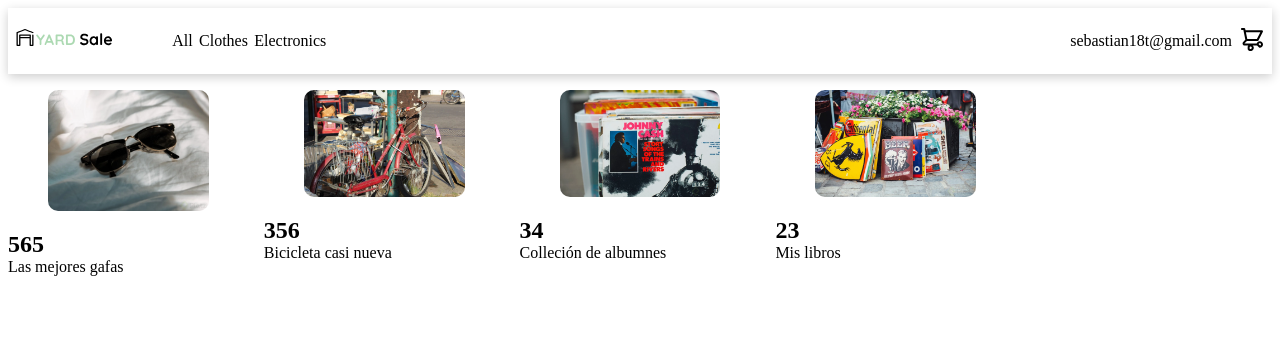
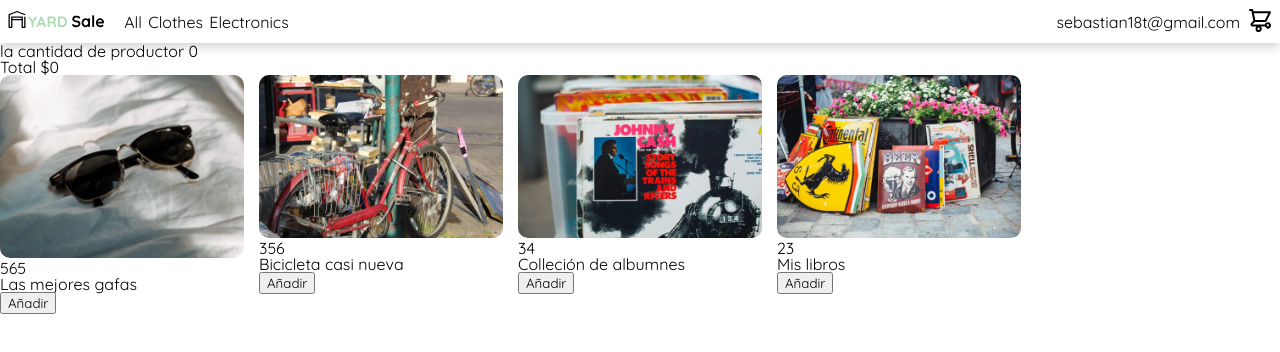
Before and after one commit to stamayo1/my_store, an Angular app: page / in a window 1280 px wide. Shown: the top 352 px of the page. Built offline with nearby package versions, Linux system fonts and the light colour scheme.

Commit message:
implementacion nav-bar, y servcios
Nav-bar barra de navegacion con su funcionalidad basica y desplazamiento de iza a der. Servcios, modularizar e independizar la logica del negicio para añadir productos al carrito

```diff
--- a/src/app/components/img/img.component.ts
+++ b/src/app/components/img/img.component.ts
@@ -38,7 +38,6 @@
 
   imgLoaded() {
     // Si la operación es exitosa y deseo notificar al padre hago
-    console.log("loaded child");
     this.loaded.emit(this.img);
   }
 }
--- a/src/app/components/nav/nav.component.html
+++ b/src/app/components/nav/nav.component.html
@@ -1,6 +1,6 @@
 <div class="show-mobile">
     <div>
-        <button>
+        <button (click)="toggleMenu()">
             <img src="./assets/svg/icon_menu.svg" alt="menu">
         </button>
         <a href="">
@@ -9,6 +9,15 @@
         <a href="">
             <img src="./assets/svg/icon_shopping_cart.svg" alt="logo">
         </a>
+    </div>
+    <div class="side-menu"  [class.active]="showMenu">
+
+        <button (click)="toggleMenu()" > Cerrar </button>
+        <ul>
+            <li><a href="">All</a></li>
+            <li><a href="">Clothes</a></li>
+            <li><a href="">Electronics</a></li>
+        </ul>
     </div>
 </div>
 
--- a/src/app/components/nav/nav.component.scss
+++ b/src/app/components/nav/nav.component.scss
@@ -1,3 +1,4 @@
+
 .show-mobile{
     display: block;
     box-shadow: 0px 2px 5px rgb(black, .2);
@@ -10,9 +11,32 @@
     align-items: center;
 }
 
-.show-mobile > div img{
+.show-mobile > div button{
     border: 0;
     background: transparent;
+}
+
+
+.show-mobile {
+    .side-menu {
+        position: fixed;
+        top: 0;
+        left: 0;
+        bottom: 0;
+        right: 35%;
+        background: white;
+        display: flex;
+        flex-direction: column;
+        justify-content: flex-start;
+
+        // Realizar la transición de izq a der
+        transform: translateX(-100%);
+        transition: all ease-out .5s;
+
+        &.active {
+            transform: translateX(0%);
+        }
+    }
 }
 
 .hide-mobile{
--- a/src/app/components/nav/nav.component.ts
+++ b/src/app/components/nav/nav.component.ts
@@ -7,9 +7,15 @@
 })
 export class NavComponent implements OnInit {
 
+  showMenu: boolean = false;
+
   constructor() { }
 
   ngOnInit(): void {
   }
 
+  toggleMenu(){
+
+    this.showMenu = !this.showMenu;
+  }
 }
--- a/src/app/components/product/product.component.html
+++ b/src/app/components/product/product.component.html
@@ -1,3 +1,4 @@
-<app-img (loaded)="onLoaded($event)" [img]="product.image"></app-img>
+<app-img [img]="product.image"></app-img>
 <h2>{{ product.price}}</h2>
 <p>{{product.name}}</p>
+<button (click)="onAddToCart()">Añadir</button>
--- a/src/app/components/product/product.component.ts
+++ b/src/app/components/product/product.component.ts
@@ -1,4 +1,4 @@
-import { Component, OnInit, Input } from '@angular/core';
+import { Component, OnInit, Input, Output, EventEmitter } from '@angular/core';
 import { Product } from '../../models/Product.model';
 
 @Component({
@@ -11,14 +11,15 @@
   // De esta forma inicializamos un producto que viene externo, con el
   // signo de exclamación indicamos que la propiedad existira y que no sera nula
   @Input('product') product!: Product ;
+  @Output() addedProduct = new EventEmitter<Product>();
 
   constructor() { }
 
   ngOnInit(): void {
   }
 
-  onLoaded(img_loaded:string){
-    console.log('load parent', img_loaded);
+  onAddToCart() {
+    this.addedProduct.emit(this.product);
   }
 
 }
--- a/src/app/components/products/products.component.html
+++ b/src/app/components/products/products.component.html
@@ -1,6 +1,14 @@
+<p>
+  la cantidad de productor {{ myShoppingCart.length }}
+</p>
+<p>
+  Total ${{ total }}
+</p>
+
 <div class="products-grid">
   <app-product
     [product]="product"
     *ngFor="let product of products"
+    (addedProduct)="onAddShoppingCart($event)"
   ></app-product>
 </div>
--- a/src/app/components/products/products.component.ts
+++ b/src/app/components/products/products.component.ts
@@ -1,5 +1,6 @@
 import { Component, OnInit } from '@angular/core';
 import { Product} from '../../models/Product.model';
+import { StoreService } from 'src/app/services/store.service';
 
 @Component({
   selector: 'app-products',
@@ -35,9 +36,19 @@
     },
   ];
 
-  constructor() { }
+  myShoppingCart: Product[] = [];
+  total = 0;
+
+  constructor(
+    private storeservice: StoreService){
+    this.myShoppingCart = this.storeservice.getShoppingCart();
+  }
 
   ngOnInit(): void {
   }
 
+  onAddShoppingCart(product: Product){
+    this.storeservice.addProduct(product);
+    this.total = this.storeservice.getTotal();
+  }
 }
--- /dev/null
+++ b/src/app/services/store.service.ts
@@ -0,0 +1,24 @@
+import { Injectable } from '@angular/core';
+import { Product } from '../models/Product.model';
+
+@Injectable({
+  providedIn: 'root'
+})
+export class StoreService {
+
+  private myShoppingCart: Product[] = [];
+
+  constructor() { }
+
+  addProduct(product: Product){
+    this.myShoppingCart.push(product);
+  }
+
+  getTotal(){
+    return this.myShoppingCart.reduce((sum, item) => sum + item.price, 0);
+  }
+
+  getShoppingCart(){
+    return this.myShoppingCart ;
+  }
+}
--- a/src/styles.scss
+++ b/src/styles.scss
@@ -1,9 +1,15 @@
 /* You can add global styles to this file, and also import other style files */
+@import url('https://fonts.googleapis.com/css2?family=Quicksand&display=swap');
+@import url('./styles/reset.scss');
+
+* {
+    font-family: 'Quicksand', sans-serif;
+}
+
 .products-grid {
     app-img {
         img{
             border-radius: 10px;
         }
-
     }
 }
--- /dev/null
+++ b/src/styles/reset.scss
@@ -0,0 +1,43 @@
+html, body, div, span, applet, object, iframe,
+h1, h2, h3, h4, h5, h6, p, blockquote, pre,
+a, abbr, acronym, address, big, cite, code,
+del, dfn, em, img, ins, kbd, q, s, samp,
+small, strike, strong, sub, sup, tt, var,
+b, u, i, center,
+dl, dt, dd, ol, ul, li,
+fieldset, form, label, legend,
+table, caption, tbody, tfoot, thead, tr, th, td,
+article, aside, canvas, details, embed,
+figure, figcaption, footer, header, hgroup,
+menu, nav, output, ruby, section, summary,
+time, mark, audio, video {
+	margin: 0;
+	padding: 0;
+	border: 0;
+	font-size: 100%;
+	font: inherit;
+	vertical-align: baseline;
+}
+/* HTML5 display-role reset for older browsers */
+article, aside, details, figcaption, figure,
+footer, header, hgroup, menu, nav, section {
+	display: block;
+}
+body {
+	line-height: 1;
+}
+ol, ul {
+	list-style: none;
+}
+blockquote, q {
+	quotes: none;
+}
+blockquote:before, blockquote:after,
+q:before, q:after {
+	content: '';
+	content: none;
+}
+table {
+	border-collapse: collapse;
+	border-spacing: 0;
+}
```
Also changed, not shown: 1 other file (tests, documents, lock files or other folders).
